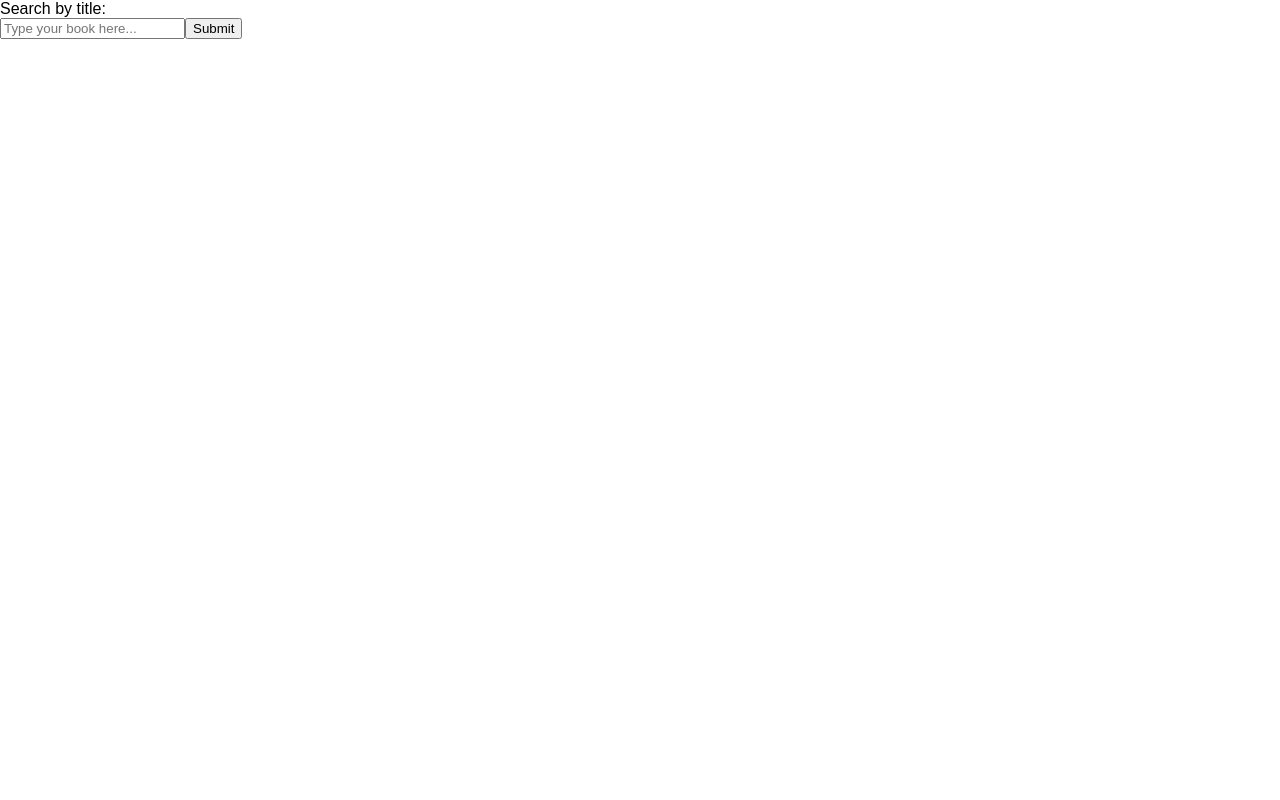
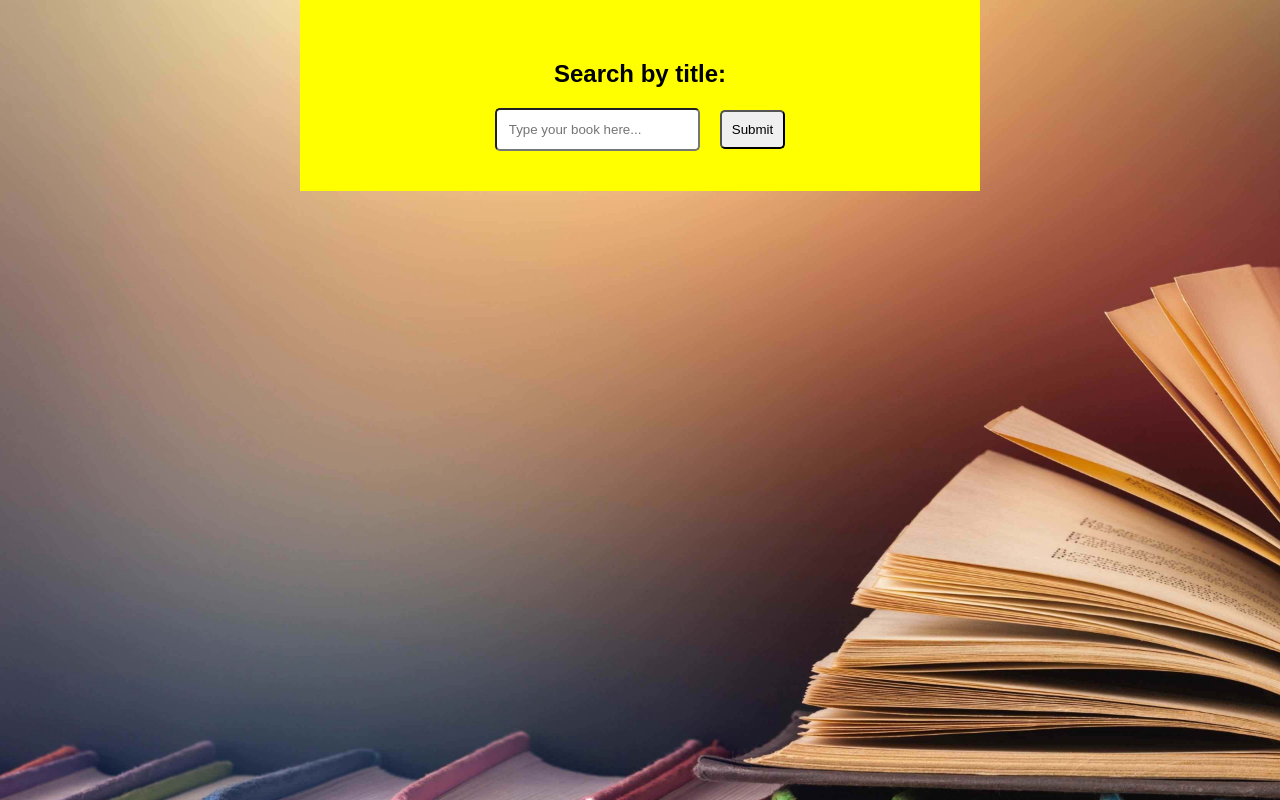
Before and after one commit to SachaSkinner/react-google-books, a React (Create React App) app in the folder client/: page / in a window 1280 px wide. Built offline with nearby package versions, Linux system fonts and the light colour scheme.

Commit message:
added a picture and if st-t if there is no one, and some style

```diff
--- a/client/public/index.html
+++ b/client/public/index.html
@@ -4,6 +4,13 @@
     <meta charset="utf-8">
     <meta name="viewport" content="width=device-width, initial-scale=1, shrink-to-fit=no">
     <meta name="theme-color" content="#000000">
+    <style>
+    body {
+      background: url('books.jpg');
+      background-repeat: repeat;
+  background-size: 1920px 1000px;
+
+    }</style>
 
     <title>React App</title>
   </head>
--- a/client/src/App.js
+++ b/client/src/App.js
@@ -1,6 +1,6 @@
 import React, { Component } from "react";
 import { BrowserRouter as Router, Route, Switch } from "react-router-dom";
-import Books from "./pages/Books";
+import Search from "./pages/Search";
 // import Detail from "./pages/Detail";
 // import NoMatch from "./pages/NoMatch";
 // import Nav from "./components/Nav";
@@ -11,7 +11,9 @@ class App extends Component {
       <Router>
       <div>
         <Switch>
-          <Route exact path="/" component={Books} />
+          <Route exact path="/" component={Search} />
+          {/* <Route exact path="/saved" component={Saved} /> */}
+
           {/* <Route exact path="/books" component={Books} />
           <Route exact path="/books/:id" component={Detail} />
           <Route component={NoMatch} /> */}
--- a/client/src/pages/Books.js
+++ b/client/src/pages/Search.js
@@ -1,7 +1,11 @@
 import React from 'react';
+// import React, { Component } from "react";
 // import API from '../utils/API';
 import axios from 'axios'
+// import Jumbotron from "../components/Jumbotron";
 
+//
+// class Search extends Component
 export default class Books extends React.Component {
     state = {
         books: [],
@@ -12,12 +16,13 @@ export default class Books extends React.Component {
 
 
     getGoogleBooks = () => {
-        console.log('called function');
         axios.get("https://www.googleapis.com/books/v1/volumes?q=" + this.state.book, {
 
         })
             .then(res => {
-                  this.setState({books: res.data.items})
+                console.log(res);
+                this.setState({ books: res.data.items })
+                // console.log(res.data.items[0].volumeInfo.imageLinks.smallThumbnail)
 
             })
             .catch(err => console.log(err));
@@ -45,11 +50,12 @@ export default class Books extends React.Component {
 
     render() {
         return (
-            <div>
+            <div style={{ textAlign: "center", background: "yellow", marginLeft: "300px", marginRight: "300px", padding: "40px"}}>
 
-                Search by title:
+                <h2>Search by title:</h2>
                 <form className="form">
                     <input
+                    style={{padding: "12px", borderRadius: "5px", marginRight: "20px"}}
                         value={this.state.book}
                         name="book"
                         onChange={this.handleInputChange}
@@ -57,13 +63,16 @@ export default class Books extends React.Component {
                         placeholder="Type your book here..."></input>
 
 
-                    <button type="button" onClick={this.getGoogleBooks}>Submit</button>
+
+                    <button style={{padding: "10px", borderRadius: "5px"}} type="button" onClick={this.getGoogleBooks}>Submit</button>
                 </form>
+                {/* <Jumbotron> */}
 
+                    {
+                        this.state.books.map((book, index) => <Book key={index + "-book"} book={book} />)
+                    }
+                {/* </Jumbotron> */}
 
-                {
-                    this.state.books.map((book, index) => <Book key={index + "-book"} book={book} />)
-                }
 
 
             </div>
@@ -76,9 +85,15 @@ function Book({ book }) {
         <div>
             <h4>{book.volumeInfo.title}</h4>
             <p>{book.volumeInfo.authors}</p>
+            {book.volumeInfo.imageLinks &&
+                <img src={book.volumeInfo.imageLinks.smallThumbnail} alt={book.volumeInfo.title}/>
+            }
             <p>{book.volumeInfo.description}</p>
-            <a href={book.volumeInfo.infoLink}><button>More info</button></a>
+            <a href={book.volumeInfo.infoLink}><button style={{padding: "20px"}}>More info</button></a>
+            <hr></hr>
 
         </div>
     )
+
 }
+// export default Search;
```
Also changed, not shown: client/src/components/Book/index.js (added, +47 -0 lines), client/public/books.jpg (added), client/src/components/Jumbotron/index.js (added).
